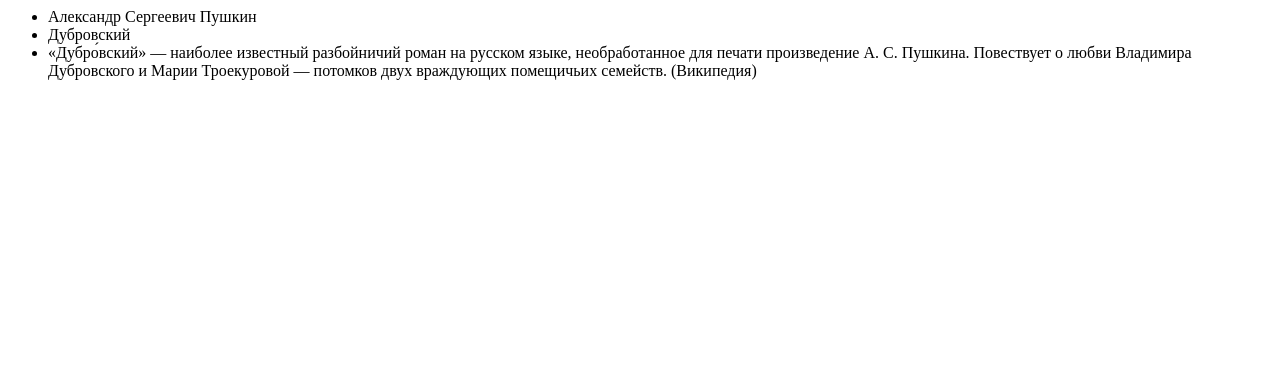
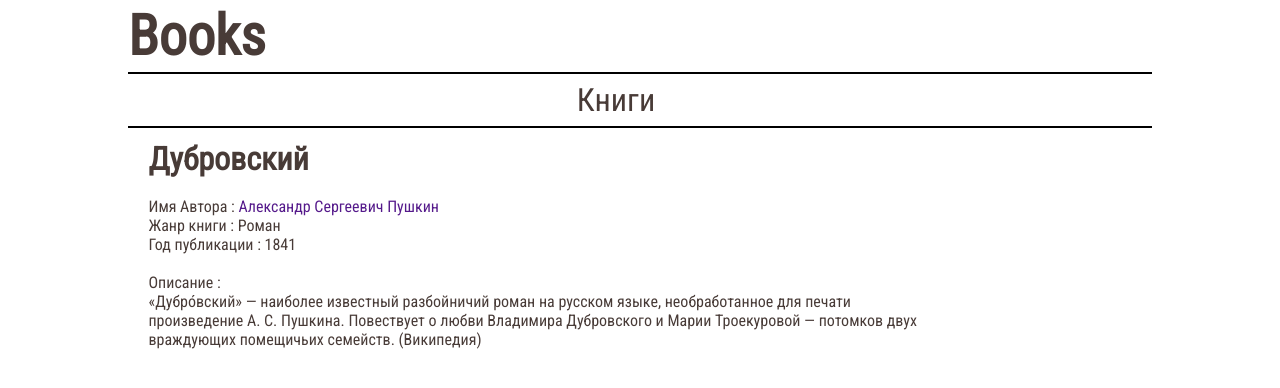
Before and after one commit to whyme0/BooksWeb, a Django app: page /books/1 in a window 1280 px wide. Shown: the top 388 px of the page. Run offline with Django 3.2, Linux system fonts and the light colour scheme; data comes from the database, SQL or seed files in the repository.

Commit message:
New look for html page about particular book

```diff
--- a/bookapp/templates/bookapp/book_info.html
+++ b/bookapp/templates/bookapp/book_info.html
@@ -1,5 +1,27 @@
-<ul>
-	<li>{{ book.book_autor_info }}</li>
-	<li>{{ book.book_name }}</li>
-	<li>{{ book.book_description }}</li>
-</ul>
+{% extends "bookapp/primary_pattern.html" %}
+{% load static %}
+
+{% block page_configs %}
+	<link rel="stylesheet" type="text/css" href="{% static 'bookapp/styles_for_book.css' %}">
+{% endblock page_configs %}
+
+{% block content %}
+
+	<div class="book">
+		<h1 class="book-title">{{ book.book_name }}</h1><br>
+
+		{% if book.book_autor %}
+				<span class="book-attribute">Имя Автора : <a href="">{{ book.book_autor_info }}</a></span><br>
+		{% else %}
+			<span class="book-attribute">Имя Автора : {{ book.book_autor_info }}</span><br>
+		{% endif %}
+
+		<span class="book-attribute">Жанр книги : {{ book.book_genre }}</span><br>
+
+		<span class="book-attribute">Год публикации : {{ book.book_year }}</span><br><br>
+
+		<span>Описание :</span><br>
+		<p class="book-description">{{ book.book_description }}</p>
+	</div>
+
+{% endblock content %}
```
